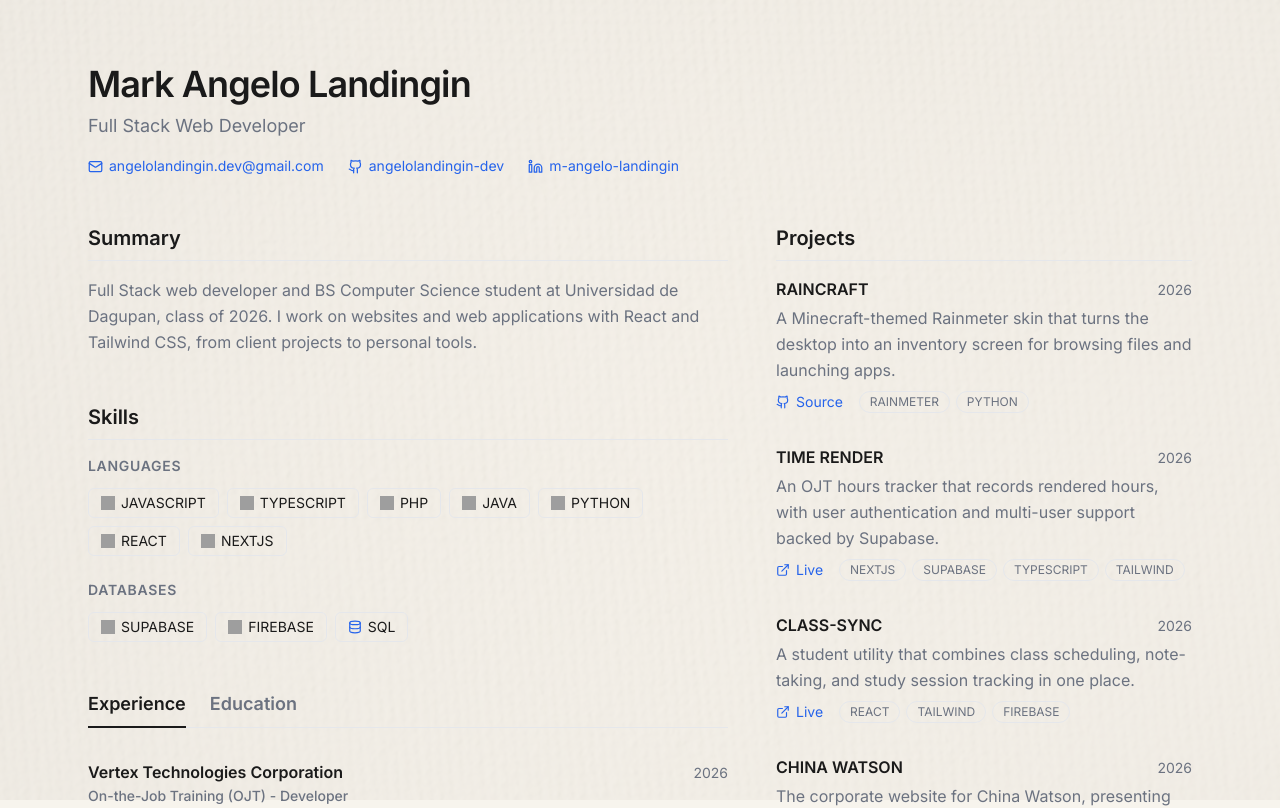
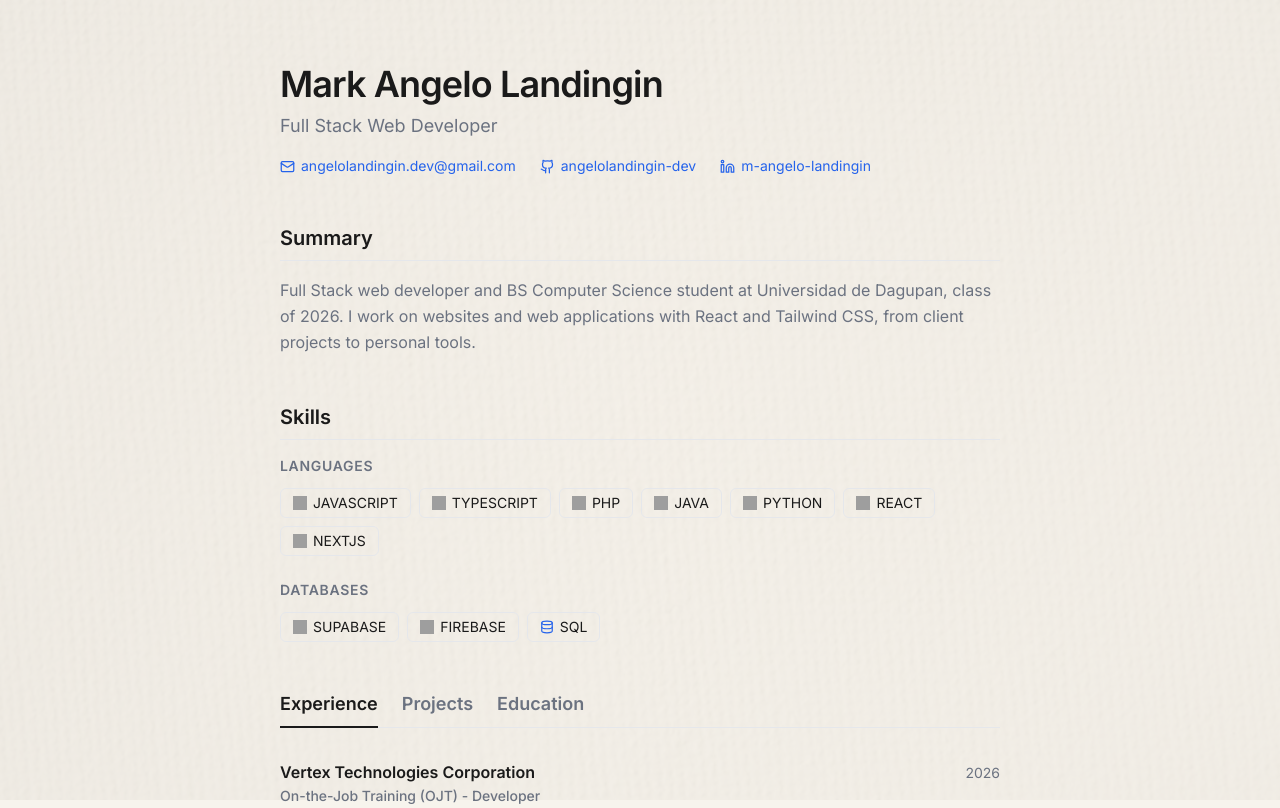
Before and after one commit to angelolandingin-dev/IvonneDev, a React (Vite) app: page / in a window 1280 px wide. Shown: the top 808 px of the page. Built offline with nearby package versions, Linux system fonts and the light colour scheme; grey boxes are pictures that could not be loaded.

Commit message:
Revert "feat(portfolio): move projects to a right-hand column"
This reverts commit c98bac32311eb474f4fa354bd7345c838f6cdf1a.

```diff
--- a/src/App.tsx
+++ b/src/App.tsx
@@ -102,6 +102,7 @@ const CONTACT = {
 
 const TABS = [
   { id: "experience", label: "Experience" },
+  { id: "projects", label: "Projects" },
   { id: "education", label: "Education" }
 ] as const;
 
@@ -146,7 +147,7 @@ export default function App() {
 
   return (
     <div className="min-h-screen bg-transparent text-cv-text font-sans">
-      <div className="max-w-6xl mx-auto px-6 py-16">
+      <div className="max-w-3xl mx-auto px-6 py-16">
         {/* Header */}
         <header className="mb-12">
           <div>
@@ -176,8 +177,6 @@ export default function App() {
           </div>
         </header>
 
-        <div className="mt-12 grid gap-12 lg:grid-cols-[minmax(0,1fr)_minmax(0,26rem)]">
-          <div>
         <main className="space-y-12">
           {/* Summary */}
           <section aria-labelledby="summary-heading">
@@ -221,7 +220,7 @@ export default function App() {
             </div>
           </section>
 
-              {/* Tabs: Experience | Education */}
+          {/* Tabs: Projects | Experience | Education */}
           <div>
             <div
               role="tablist"
@@ -247,6 +246,50 @@ export default function App() {
                 </button>
               ))}
             </div>
+
+            {activeTab === "projects" && (
+              <div role="tabpanel" id="panel-projects" aria-labelledby="tab-projects">
+                <ul className="space-y-8">
+                  {PROJECTS.map((project) => (
+                    <li key={project.id}>
+                      <div className="flex flex-wrap items-baseline justify-between gap-x-4 gap-y-1">
+                        <h3 className="font-semibold">{project.title}</h3>
+                        <span className="text-sm text-cv-muted">{project.year}</span>
+                      </div>
+                      <p className="mt-1 leading-relaxed text-cv-muted">{project.description}</p>
+                      <div className="mt-2 flex flex-wrap items-center gap-x-4 gap-y-1.5 text-sm">
+                        {project.link &&
+                          (project.link.includes("github.com") ? (
+                            <ContactLink
+                              href={project.link}
+                              label="Source"
+                              icon={<Github size={14} />}
+                              external
+                            />
+                          ) : (
+                            <ContactLink
+                              href={project.link}
+                              label="Live"
+                              icon={<ExternalLink size={14} />}
+                              external
+                            />
+                          ))}
+                        <span className="flex flex-wrap gap-1.5">
+                          {project.tags.map((tag) => (
+                            <span
+                              key={tag}
+                              className="rounded-full border border-cv-border px-2.5 py-0.5 text-xs text-cv-muted"
+                            >
+                              {tag}
+                            </span>
+                          ))}
+                        </span>
+                      </div>
+                    </li>
+                  ))}
+                </ul>
+              </div>
+            )}
 
             {activeTab === "experience" && (
               <div role="tabpanel" id="panel-experience" aria-labelledby="tab-experience">
@@ -300,7 +343,6 @@ export default function App() {
               </div>
             )}
           </div>
-            </main>
 
           {/* Contact */}
           <section aria-labelledby="contact-heading">
@@ -325,52 +367,7 @@ export default function App() {
               />
             </div>
           </section>
-          </div>
-
-          {/* Projects — right column */}
-          <aside className="lg:sticky lg:top-8 self-start">
-            <SectionHeading id="projects-heading">Projects</SectionHeading>
-            <ul className="space-y-8">
-              {PROJECTS.map((project) => (
-                <li key={project.id}>
-                  <div className="flex flex-wrap items-baseline justify-between gap-x-4 gap-y-1">
-                    <h3 className="font-semibold">{project.title}</h3>
-                    <span className="text-sm text-cv-muted">{project.year}</span>
-                  </div>
-                  <p className="mt-1 leading-relaxed text-cv-muted">{project.description}</p>
-                  <div className="mt-2 flex flex-wrap items-center gap-x-4 gap-y-1.5 text-sm">
-                    {project.link &&
-                      (project.link.includes("github.com") ? (
-                        <ContactLink
-                          href={project.link}
-                          label="Source"
-                          icon={<Github size={14} />}
-                          external
-                        />
-                      ) : (
-                        <ContactLink
-                          href={project.link}
-                          label="Live"
-                          icon={<ExternalLink size={14} />}
-                          external
-                        />
-                      ))}
-                    <span className="flex flex-wrap gap-1.5">
-                      {project.tags.map((tag) => (
-                        <span
-                          key={tag}
-                          className="rounded-full border border-cv-border px-2.5 py-0.5 text-xs text-cv-muted"
-                        >
-                          {tag}
-                        </span>
-                      ))}
-                    </span>
-                  </div>
-                </li>
-              ))}
-            </ul>
-          </aside>
-        </div>
+        </main>
 
         {/* Footer */}
         <footer className="mt-16 pt-8 border-t border-cv-border text-sm text-cv-muted">
```
Lines whose indentation alone changed are shown as unchanged.
